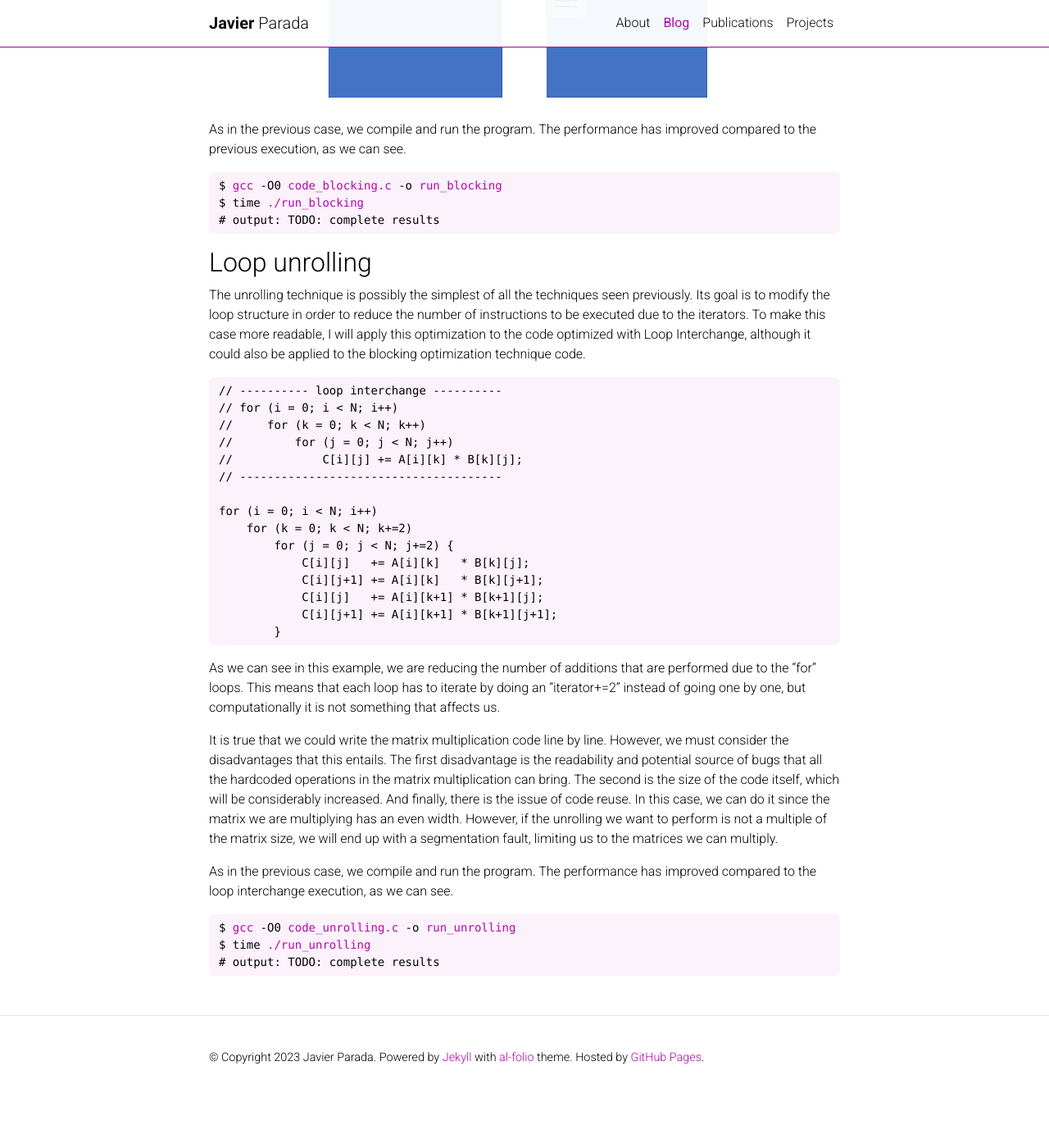
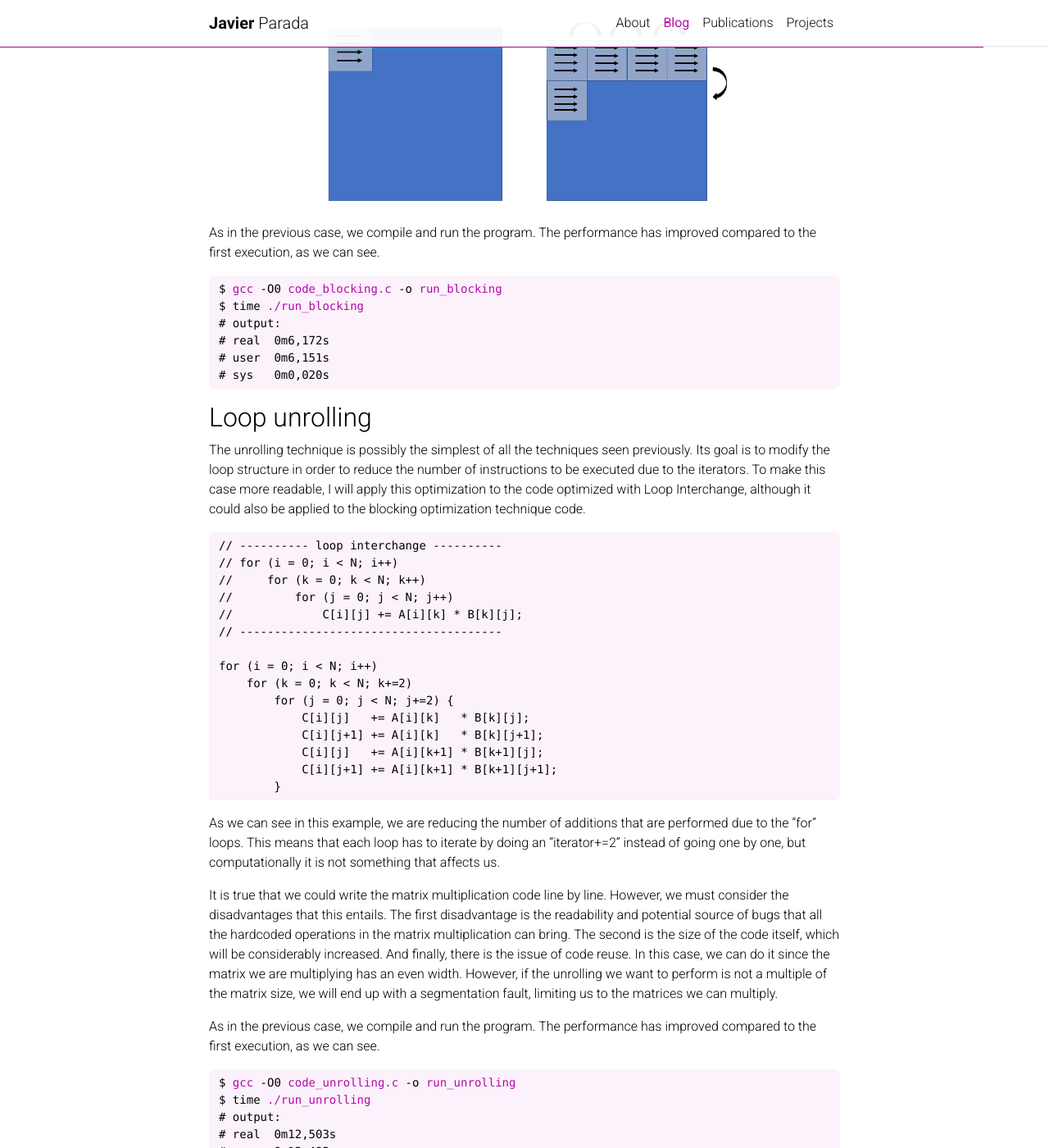
Before and after one commit to jparadadev/jparadadev.github.io, a Jekyll site: the page built from _posts/2023-05-10-optimization-techniques-cache-memory-access.md, in a window 1280 px wide and 1400 px high, scrolled down 2861 px. Shown: the whole window at 82% size. Built offline with Jekyll 4.4.1, drawn with Linux system fonts in a browser that asks for light colours; full-size pictures stand in for the smaller copies a plugin makes; comment, search, counter and statistics services are not loaded; a style sheet for code colours, icons or effects is not loaded; before the commit the page ends 4201 px from its top, so only the background shows below that; some of the changed text lies outside the part shown.

Commit message:
add execution times

````diff
--- a/_posts/2023-05-10-optimization-techniques-cache-memory-access.md
+++ b/_posts/2023-05-10-optimization-techniques-cache-memory-access.md
@@ -25,7 +25,10 @@
 ```bash
 $ gcc -O0 code.c -o run
 $ time ./run
-# output: TODO: complete results
+# output:
+# real	0m18,774s
+# user	0m18,757s
+# sys	0m0,016s
 ```
 
 As we can see, the program took a few seconds to calculate the result. This is logical because the program has an algorithmic complexity of n^3, with 3 nested loops for each matrix. However, as we will see now, a large part of this time is spent on memory accesses, which are very slow.
@@ -76,7 +79,10 @@
 ```bash
 $ gcc -O0 code_loop_interchange.c -o run_loop_interchange
 $ time ./run_loop_interchange
-# output: TODO: complete results
+# output:
+# real	0m4,596s
+# user	0m4,586s
+# sys	0m0,009s
 ```
 
 ## Loop blocking
@@ -112,12 +118,15 @@
     </div>
 </div>
 
-As in the previous case, we compile and run the program. The performance has improved compared to the previous execution, as we can see.
+As in the previous case, we compile and run the program. The performance has improved compared to the first execution, as we can see.
 
 ```bash
 $ gcc -O0 code_blocking.c -o run_blocking
 $ time ./run_blocking
-# output: TODO: complete results
+# output:
+# real	0m6,172s
+# user	0m6,151s
+# sys	0m0,020s
 ```
 
 ## Loop unrolling
@@ -146,10 +155,13 @@
 
 It is true that we could write the matrix multiplication code line by line. However, we must consider the disadvantages that this entails. The first disadvantage is the readability and potential source of bugs that all the hardcoded operations in the matrix multiplication can bring. The second is the size of the code itself, which will be considerably increased. And finally, there is the issue of code reuse. In this case, we can do it since the matrix we are multiplying has an even width. However, if the unrolling we want to perform is not a multiple of the matrix size, we will end up with a segmentation fault, limiting us to the matrices we can multiply.
 
-As in the previous case, we compile and run the program. The performance has improved compared to the loop interchange execution, as we can see.
+As in the previous case, we compile and run the program. The performance has improved compared to the first execution, as we can see.
 
 ```bash
 $ gcc -O0 code_unrolling.c -o run_unrolling
 $ time ./run_unrolling
-# output: TODO: complete results
+# output:
+# real	0m12,503s
+# user	0m12,493s
+# sys	0m0,009s
 ```
````
